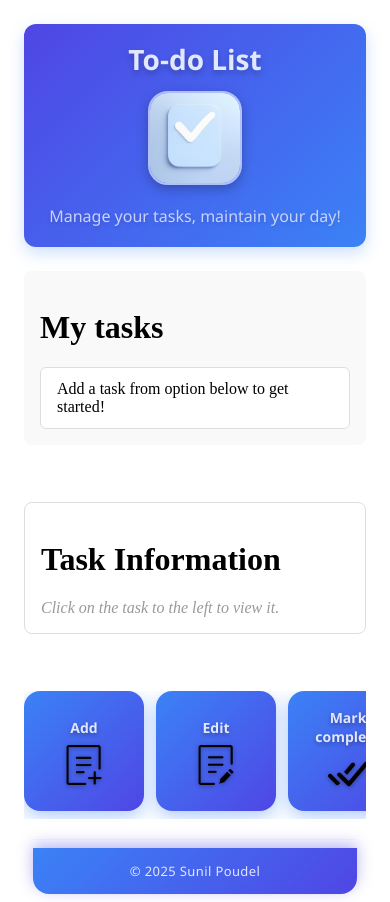
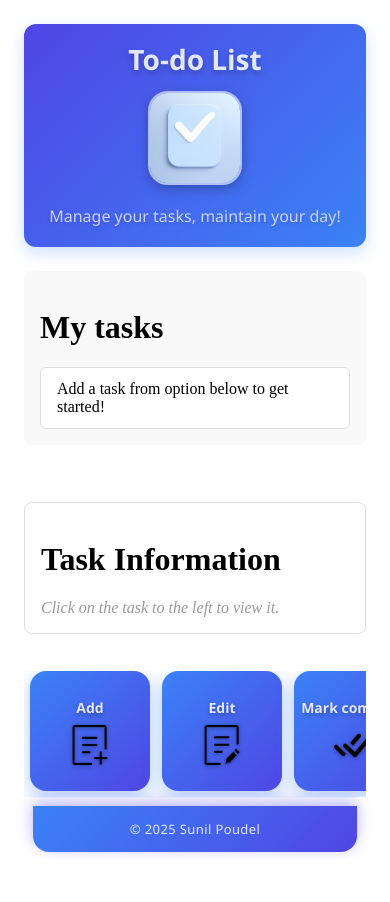
Before and after one commit to sunil-poudel/to-do-list, an Angular app: page / in a window 390 px wide. After the commit the page ends 860 px from the top, so only its background shows below. Built offline with nearby package versions, Linux system fonts and the light colour scheme; a web font is replaced by a local one.

Commit message:
style menu

```diff
--- a/src/app/menu/menu.css
+++ b/src/app/menu/menu.css
@@ -1,16 +1,35 @@
 #menu_div {
-  max-width: 1200px;
-  margin: 20px auto;
-  display: flex;
-  flex-wrap: nowrap;
-  gap: 16px;
+  width: 100%;
   overflow-x: auto;
   -webkit-overflow-scrolling: touch;
   padding-bottom: 8px;
   scrollbar-width: thin;
   scrollbar-color: #4f46e5 transparent;
   font-family: "Segoe UI", Tahoma, Geneva, Verdana, sans-serif;
-  box-sizing: border-box;
+  white-space: nowrap;
+  text-align: center;
+  /* removed max-width and margin */
+}
+
+#menu_div > .menu {
+  display: inline-flex;
+  vertical-align: top;
+  background: linear-gradient(135deg, #3b82f6 0%, #4f46e5 100%);
+  color: #e0e7ff;
+  width: 130px;
+  height: 130px;
+  border-radius: 16px;
+  box-shadow: 0 6px 18px rgba(59, 130, 246, 0.4);
+  flex-direction: column;
+  align-items: center;
+  justify-content: center;
+  cursor: pointer;
+  user-select: none;
+  transition: transform 0.2s ease, box-shadow 0.2s ease;
+  text-align: center;
+  padding: 12px;
+  margin: 0 8px;
+  scroll-snap-align: start;
 }
 
 #menu_div::-webkit-scrollbar {
@@ -24,25 +43,6 @@
 #menu_div::-webkit-scrollbar-thumb {
   background-color: #4f46e5;
   border-radius: 4px;
-}
-
-.menu {
-  background: linear-gradient(135deg, #3b82f6 0%, #4f46e5 100%);
-  color: #e0e7ff;
-  flex: 0 0 130px;
-  height: 130px;
-  border-radius: 16px;
-  box-shadow: 0 6px 18px rgba(59, 130, 246, 0.4);
-  display: flex;
-  flex-direction: column;
-  align-items: center;
-  justify-content: center;
-  cursor: pointer;
-  user-select: none;
-  transition: transform 0.2s ease, box-shadow 0.2s ease;
-  text-align: center;
-  padding: 12px;
-  scroll-snap-align: start;
 }
 
 .menu p {
@@ -66,20 +66,18 @@
 
 @media (max-width: 600px) {
   #menu_div {
-    gap: 12px;
+    padding-bottom: 6px;
   }
-
-  .menu {
-    flex: 0 0 100px;
+  #menu_div > .menu {
+    width: 100px;
     height: 100px;
     padding: 10px;
+    margin: 0 6px;
   }
-
   .menu p {
     font-size: 14px;
     margin-bottom: 8px;
   }
-
   .menu img {
     width: 40px;
     height: 40px;
```
